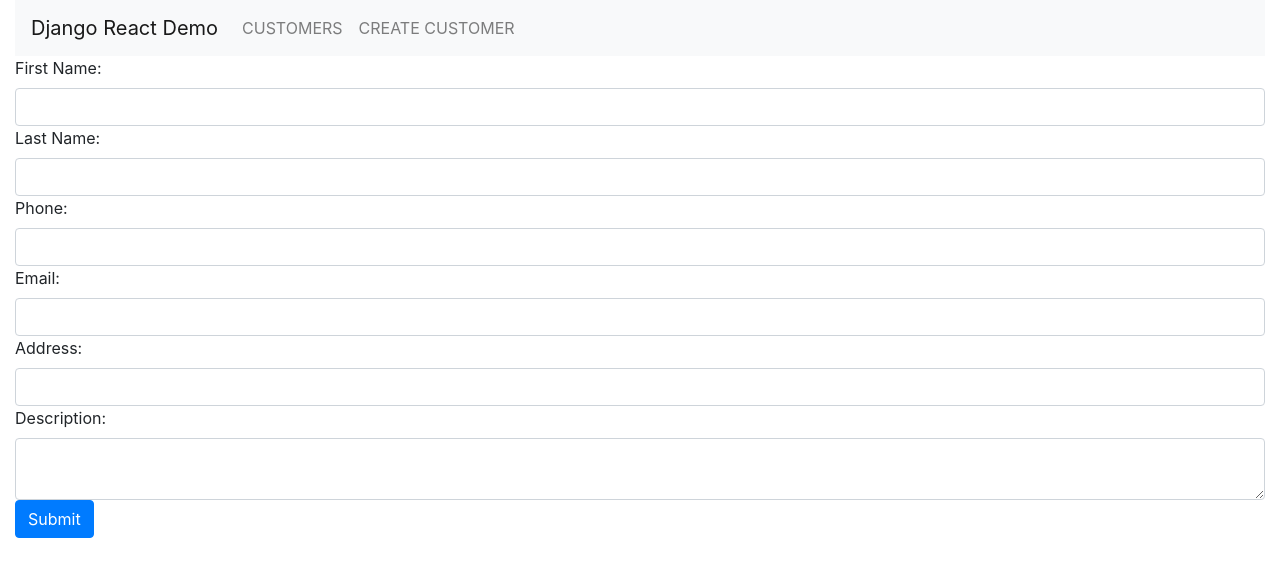
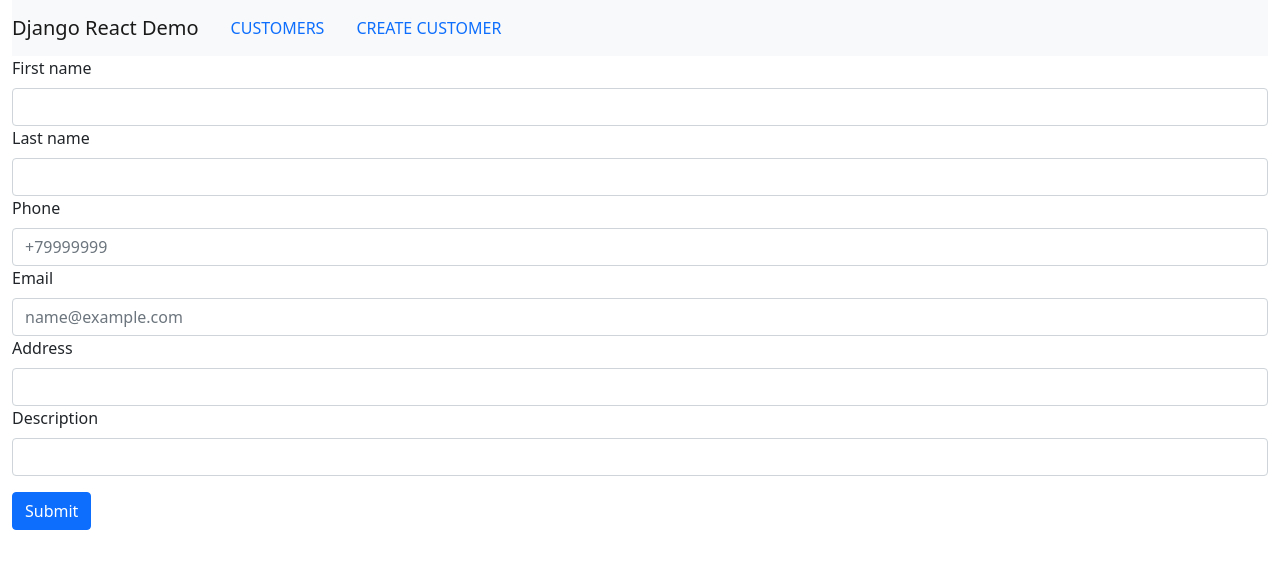
Before and after one commit to Nordsoft91/IzySale, a React (Create React App) app in the folder frontend/: page /customer in a window 1280 px wide. Shown: the top 576 px of the page. Built offline with nearby package versions, Linux system fonts and the light colour scheme.

Commit message:
react-bootstrap dependency installed

```diff
--- a/frontend/package.json
+++ b/frontend/package.json
@@ -7,7 +7,11 @@
     "@testing-library/react": "^11.2.7",
     "@testing-library/user-event": "^12.8.3",
     "axios": "^0.24.0",
+    "bootstrap": "^5.1.3",
+    "install": "^0.13.0",
+    "npm": "^8.1.4",
     "react": "^17.0.2",
+    "react-bootstrap": "^2.0.2",
     "react-dom": "^17.0.2",
     "react-router-dom": "^6.0.2",
     "react-scripts": "4.0.3",
--- a/frontend/src/App.css
+++ b/frontend/src/App.css
@@ -1,5 +1,3 @@
-@import  'https://maxcdn.bootstrapcdn.com/bootstrap/4.0.0/css/bootstrap.min.css';
-
 .App {
   text-align: center;
 }
--- a/frontend/src/App.js
+++ b/frontend/src/App.js
@@ -1,27 +1,22 @@
 import React, { Component } from 'react';
-import { BrowserRouter } from 'react-router-dom'
-import { Route } from 'react-router-dom'
-import { Routes } from 'react-router-dom'
+import { BrowserRouter } from 'react-router-dom';
+import { Route } from 'react-router-dom';
+import { Routes } from 'react-router-dom';
+import { Navbar } from 'react-bootstrap';
+import { Nav } from 'react-bootstrap';
 
-import CustomersList from './CustomersList'
-import CustomerCreateUpdate from './CustomerCreateUpdate'
+import CustomersList from './CustomersList';
+import CustomerCreateUpdate from './CustomerCreateUpdate';
 import './App.css';
+import 'bootstrap/dist/css/bootstrap.min.css';
 
 const BaseLayout = () => (
   <div className="container-fluid">
-    <nav className="navbar navbar-expand-lg navbar-light bg-light">
-      <a className="navbar-brand" href="/">Django React Demo</a>
-      <button className="navbar-toggler" type="button" data-toggle="collapse" data-target="#navbarNavAltMarkup" aria-controls="navbarNavAltMarkup" aria-expanded="false" aria-label="Toggle navigation">
-        <span className="navbar-toggler-icon"></span>
-      </button>
-      <div className="collapse navbar-collapse" id="navbarNavAltMarkup">
-        <div className="navbar-nav">
-          <a className="nav-item nav-link" href="/">CUSTOMERS</a>
-          <a className="nav-item nav-link" href="/customer">CREATE CUSTOMER</a>
-
-        </div>
-      </div>
-    </nav>
+    <Navbar bg="light" expand="lg">
+      <Navbar.Brand href="/">Django React Demo</Navbar.Brand>
+      <Nav.Link href="/">CUSTOMERS</Nav.Link>
+      <Nav.Link href="/customer">CREATE CUSTOMER</Nav.Link>
+    </Navbar>
 
     <Routes>
       <Route path="/" exact element={<CustomersList />} />
--- a/frontend/src/CustomerCreateUpdate.js
+++ b/frontend/src/CustomerCreateUpdate.js
@@ -1,4 +1,6 @@
 import React, { Component } from 'react';
+import { Button } from 'react-bootstrap';
+import { Form } from 'react-bootstrap';
 import CustomersService from './CustomersService';
 
 const customersService = new CustomersService();
@@ -32,7 +34,7 @@ class CustomerCreateUpdate extends Component {
                 "email": this.refs.email.value,
                 "phone": this.refs.phone.value,
                 "address": this.refs.address.value,
-                "description": this.refs.description.value
+                "description": this.refs.description.value,
             }
         ).then((result) => {
             alert("Customer created!");
@@ -73,36 +75,29 @@ class CustomerCreateUpdate extends Component {
 
     render() {
         return (
-            <form onSubmit={this.handleSubmit}>
-                <div className="form-group">
-                    <label>
-                        First Name:</label>
-                    <input className="form-control" type="text" ref='firstName' />
+            <Form onSubmit={this.handleSubmit}>
+                <Form.Group className="mb-3">
+                    <Form.Label>First name</Form.Label>
+                    <Form.Control type="text" ref="firstName" />
 
-                    <label>
-                        Last Name:</label>
-                    <input className="form-control" type="text" ref='lastName' />
+                    <Form.Label>Last name</Form.Label>
+                    <Form.Control type="text" ref="lastName" />
 
-                    <label>
-                        Phone:</label>
-                    <input className="form-control" type="text" ref='phone' />
+                    <Form.Label>Phone</Form.Label>
+                    <Form.Control type="text" ref="phone" placeholder="+79999999" />
 
-                    <label>
-                        Email:</label>
-                    <input className="form-control" type="text" ref='email' />
+                    <Form.Label>Email</Form.Label>
+                    <Form.Control type="email" ref="email" placeholder="name@example.com" />
 
-                    <label>
-                        Address:</label>
-                    <input className="form-control" type="text" ref='address' />
+                    <Form.Label>Address</Form.Label>
+                    <Form.Control type="text" ref="address" />
 
-                    <label>
-                        Description:</label>
-                    <textarea className="form-control" ref='description' ></textarea>
+                    <Form.Label>Description</Form.Label>
+                    <Form.Control type="text" ref="description" />
+                </Form.Group>
 
-
-                    <input className="btn btn-primary" type="submit" value="Submit" />
-                </div>
-            </form>
+                <Button variant="primary" type="submit">Submit</Button>{' '}
+            </Form>
         );
     }
 }
--- a/frontend/src/CustomersList.js
+++ b/frontend/src/CustomersList.js
@@ -1,5 +1,7 @@
 import React, { Component } from 'react';
-
+import { ButtonGroup } from 'react-bootstrap';
+import { Button } from 'react-bootstrap';
+import { Table } from 'react-bootstrap';
 import CustomersService from './CustomersService';
 
 const customersService = new CustomersService();
@@ -43,7 +45,7 @@ class CustomersList extends Component {
     render() {
         return (
             <div className="customers--list">
-                <table className="table">
+                <Table>
                     <thead key="thead">
                         <tr>
                             <th>#</th>
@@ -67,13 +69,15 @@ class CustomersList extends Component {
                                 <td>{c.address}</td>
                                 <td>{c.description}</td>
                                 <td>
-                                    <button onClick={(e) => this.handleDelete(e, c.pk)}> Delete</button>
-                                    <a href={"/customer/" + c.pk}> Update</a>
+                                <ButtonGroup aria-label="Basic example">
+                                    <Button variant="secondary" onClick={(e) => this.handleDelete(e, c.pk)}>Delete</Button>
+                                    <Button variant="secondary" href={"/customer/" + c.pk}>Update</Button>
+                                </ButtonGroup>
                                 </td>
                             </tr>)}
                     </tbody>
-                </table>
-                <button className="btn btn-primary" onClick={this.nextPage}>Next</button>
+                </Table>
+                <Button variant="primary" onClick={this.nextPage}>Next</Button>
             </div>
         );
     }
```
Also changed, not shown: 1 other file (tests, documents, lock files or other folders).
